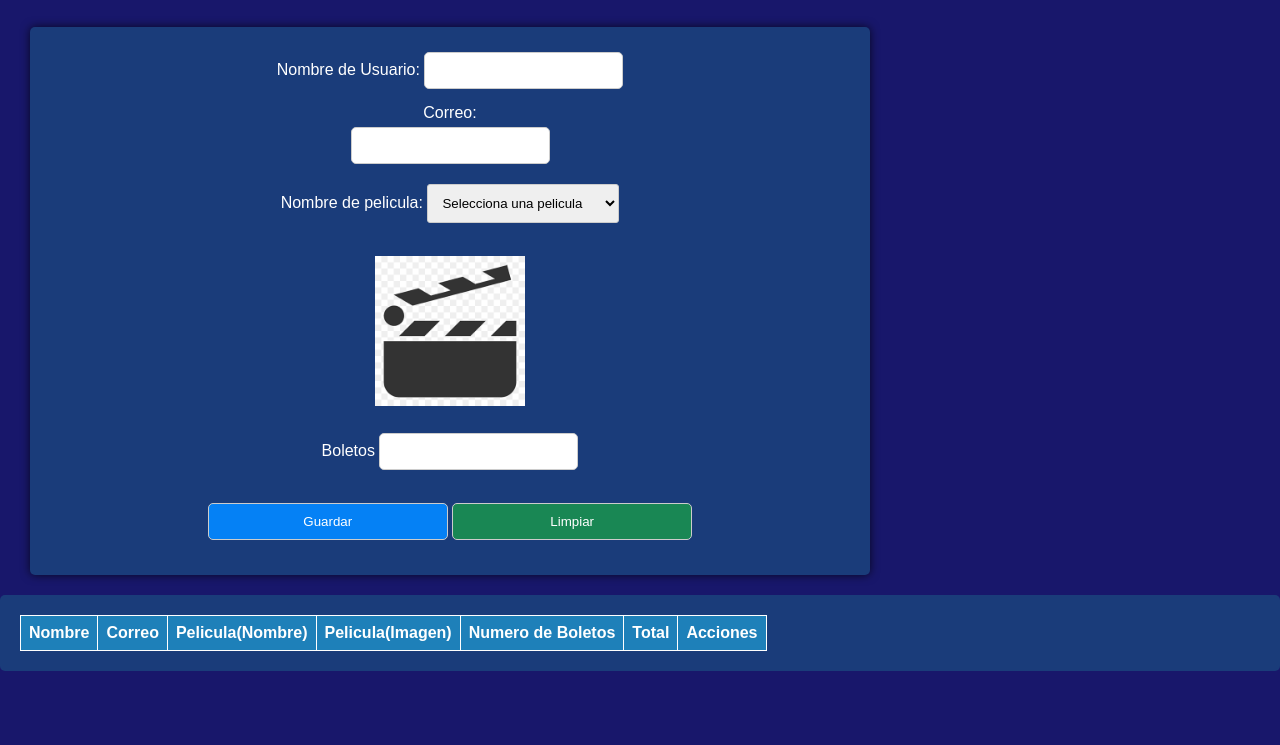
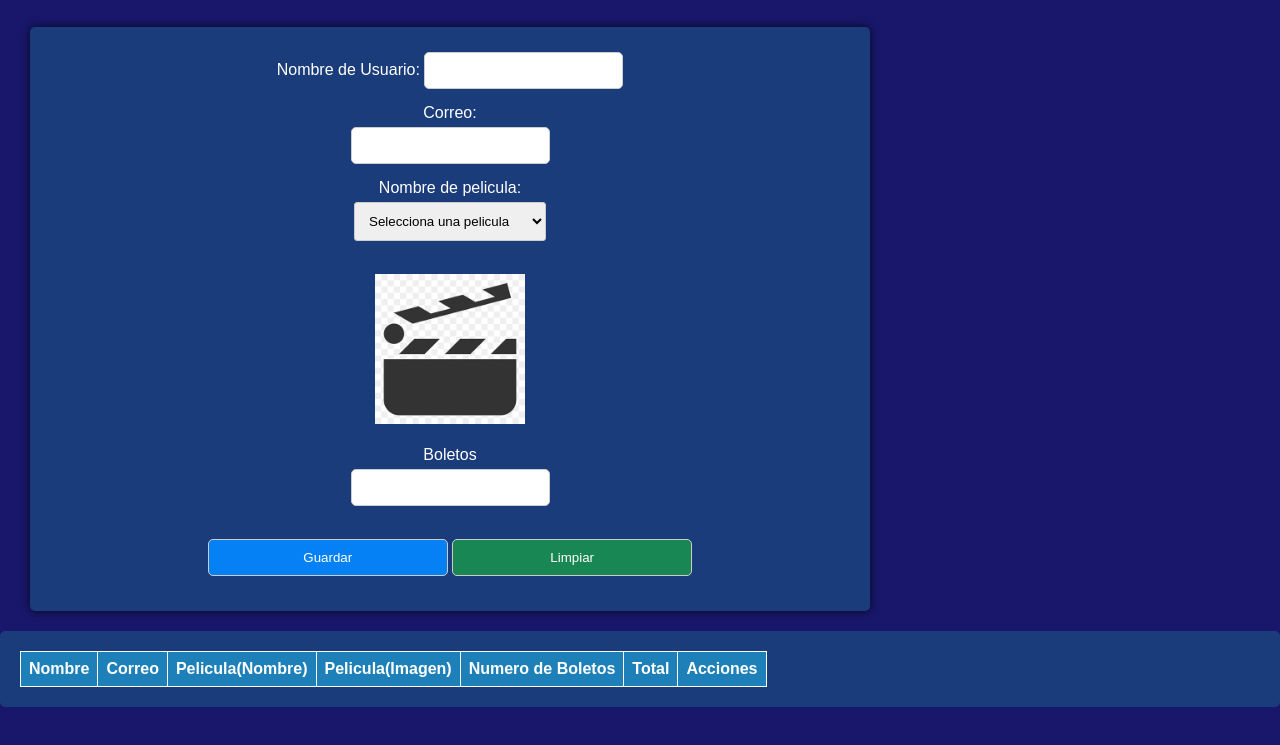
Before and after one commit to Sadot402410/AppCine, a plain HTML site: page index.html in a window 1280 px wide. Shown: the part 81-826 px from the top of the page. Before the commit the page ends 802 px from the top, so only its background shows below. Drawn offline with Linux system fonts and the light colour scheme.

Commit message:
Update index.html

```diff
--- a/index.html
+++ b/index.html
@@ -18,7 +18,7 @@
         <label for="correo">Correo:</label><br>
         <input type="email" name="correo" id="correo"><br>
 
-        <label for="peliculas">Nombre de pelicula:</label>
+        <label for="peliculas">Nombre de pelicula:</label><br>
         <select name="peliculas" id="peliculas" style="width: auto;">
             <option value="default" selected>Selecciona una pelicula</option>
             <option value="Avengers Endgame">Avengers Endgame</option>
@@ -31,7 +31,7 @@
 
         <img src="images/default.png" alt="" id="peliposter"><br><br>
 
-        <label for="boletos">Boletos</label>
+        <label for="boletos">Boletos</label><br>
         <input type="text" id="boletos"><br><br>
         <center>
             <input type="submit" value="Guardar" id="BotonGuardar" onclick="addNewItemToTable()">
```
